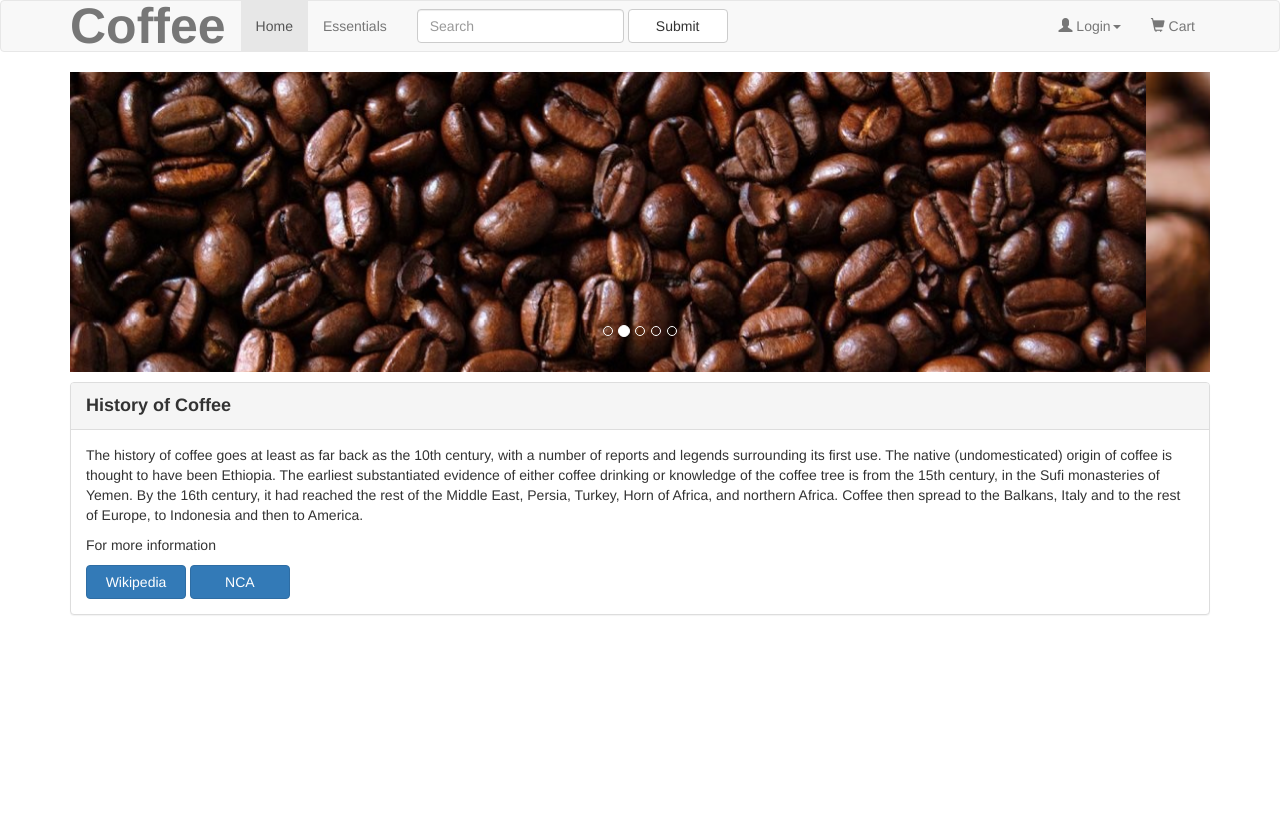
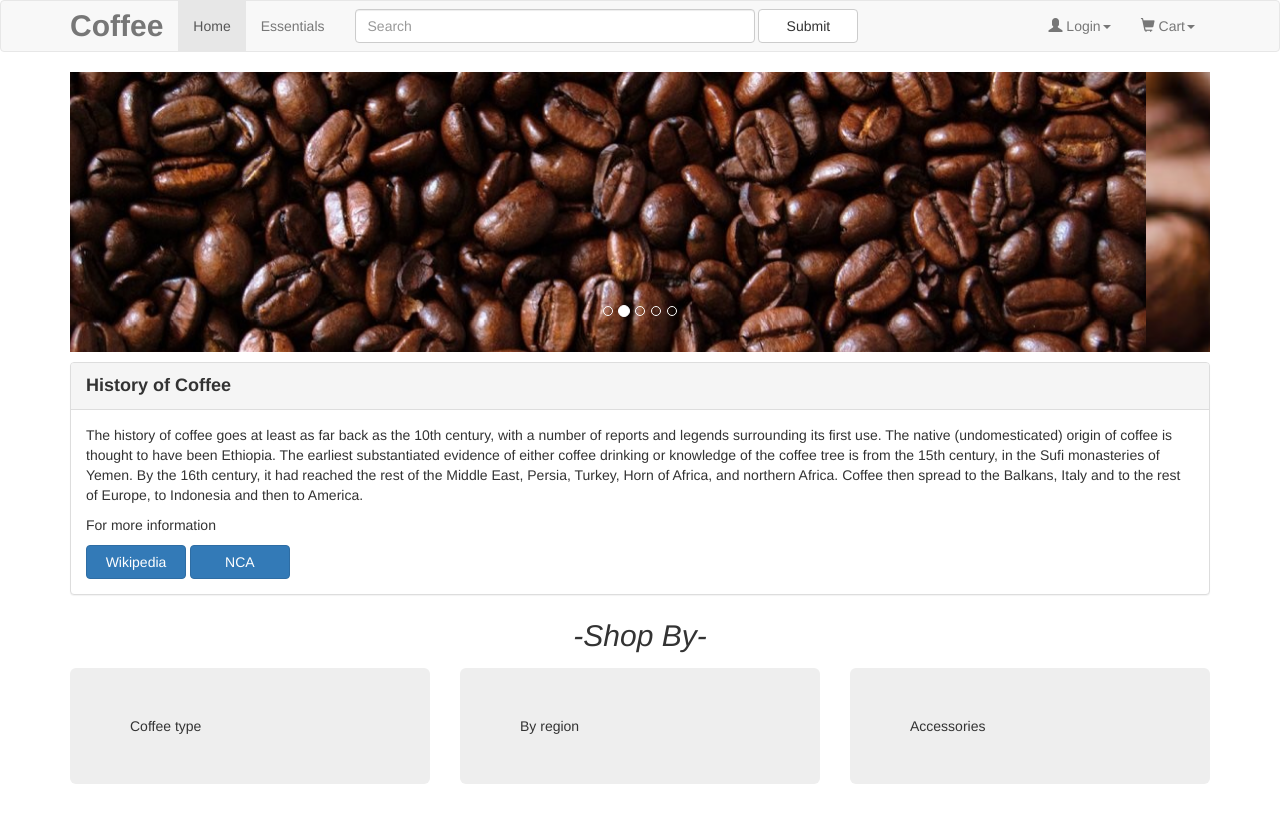
Before and after one commit to rockstarr2015/Website, a plain HTML site: page index.html in a window 1280 px wide. Drawn offline with nearby package versions, Linux system fonts and the light colour scheme.

Commit message:
Second commmit

```diff
--- a/index.html
+++ b/index.html
@@ -12,7 +12,7 @@
         .carousel-inner
         {
             width: 100%;
-            max-height: 300px;
+            max-height: 280px;
 
         }
 
@@ -40,9 +40,21 @@
 
         #site_logo
         {
-            font-size: 50px;
+            font-size: 30px;
         }
 
+        #nav_serchbar1
+        {
+            width: 400px;
+        }
+
+        #heading2
+        {
+            text-align: center;
+
+            font-size: 30px;
+            font-style: oblique;
+        }
 
 
     </style>
@@ -74,7 +86,7 @@
         </ul>
             <form class="navbar-form navbar-left">
                 <div class="form-group">
-                    <input type="text" class="form-control" placeholder="Search">
+                    <input type="text" class="form-control" placeholder="Search" id="nav_serchbar1">
 
                 </div>
                 <button type="submit" class="btn btn-default">Submit</button>
@@ -84,7 +96,7 @@
 
                <li class="dropdown">
                    <a href="#" class="dropdown-toggle" data-toggle="dropdown" role="button" aria-haspopup="true" aria-expanded="false">
-                       <span class="glyphicon glyphicon-user"></span> Login<span class="caret"></span> </a>
+                       <span class="glyphicon glyphicon-user"></span> Login<!--one space necessary before Login--><span class="caret"></span> </a>
 
                    <ul class="dropdown-menu">
                        <li><a href="#">Sing In</a> </li>
@@ -96,12 +108,22 @@
                </li>
 
 
+               <li class="dropdown">
+                   <a href="#" class="dropdown-toggle" data-toggle="dropdown" role="button" aria-haspopup="true" aria-expanded="false">
+                       <span class="glyphicon glyphicon-shopping-cart"></span> Cart<!--one space necessary before Cart--><span class="caret"></span>
+                   </a>
+
+                   <ul class="dropdown-menu">
+                       <li><a href="#">Your cart </a> </li>
+                   </ul>
+
+               </li>
 
 
 
 
 
-               <li><a href="#"><span class="glyphicon glyphicon-shopping-cart"></span> Cart</a></li>
+
 
 
            </ul>
@@ -156,6 +178,8 @@
 
     </div><!--end of the carousel-->
 
+
+    <!--Panel -->
     <div class="panel panel-default">
         <div class="panel-heading">
             <span id="panel_heading_text_1">History of Coffee</span>
@@ -184,6 +208,31 @@
 
 
 
+    <p id="heading2">-Shop By-</p>
+
+    <div class="row">
+        <div class="col-sm-4">
+            <div class="jumbotron">Coffee type</div>
+
+        </div>
+
+        <div class="col-sm-4">
+            <div class="jumbotron">By region</div>
+        </div>
+
+        <div class="col-sm-4">
+            <div class="jumbotron">Accessories</div>
+        </div>
+    </div><!--end of the row-->
+
+
+
+
+
+
+
+
+
 
 </div>
 
```
Also changed, not shown: 2 other files.
